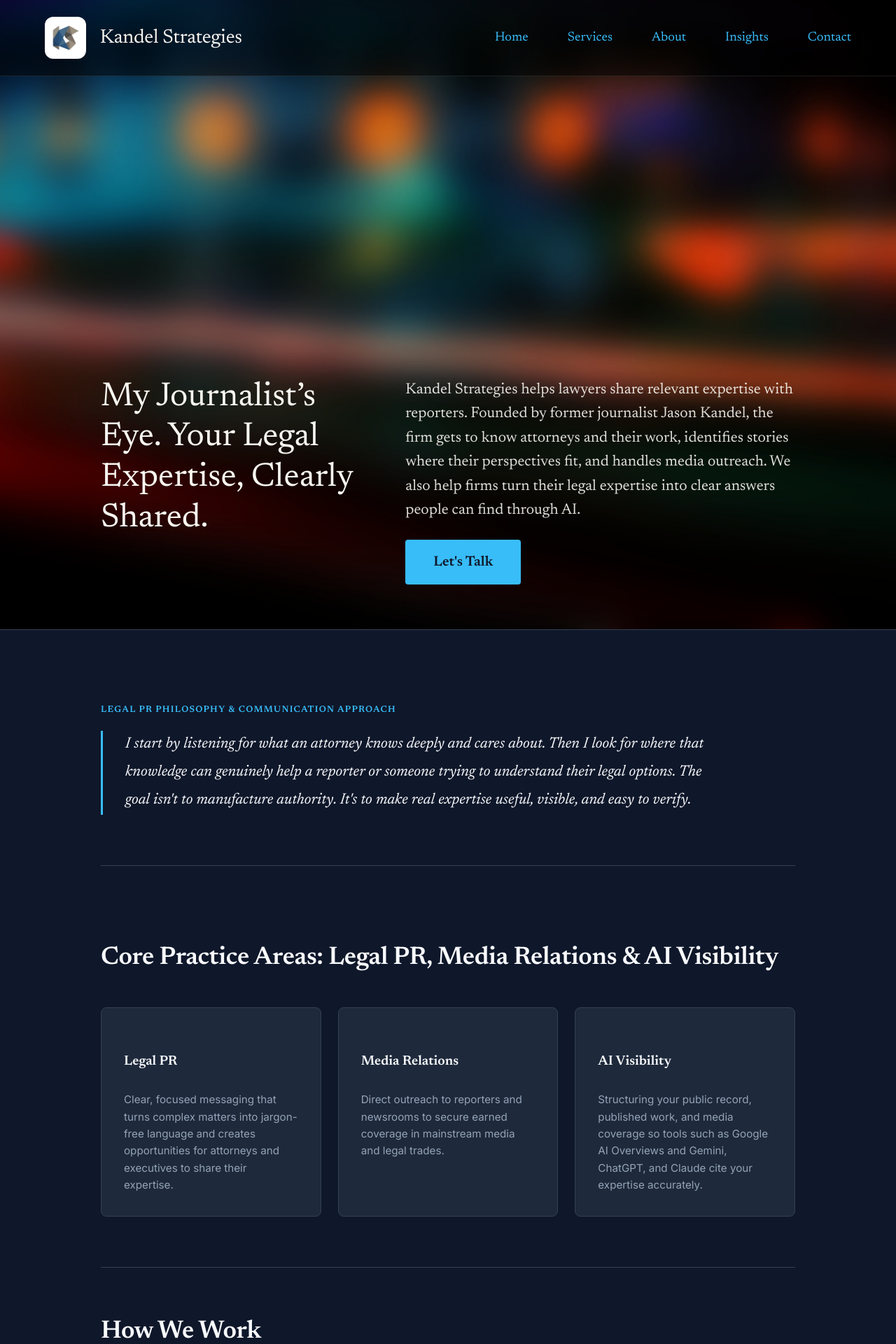
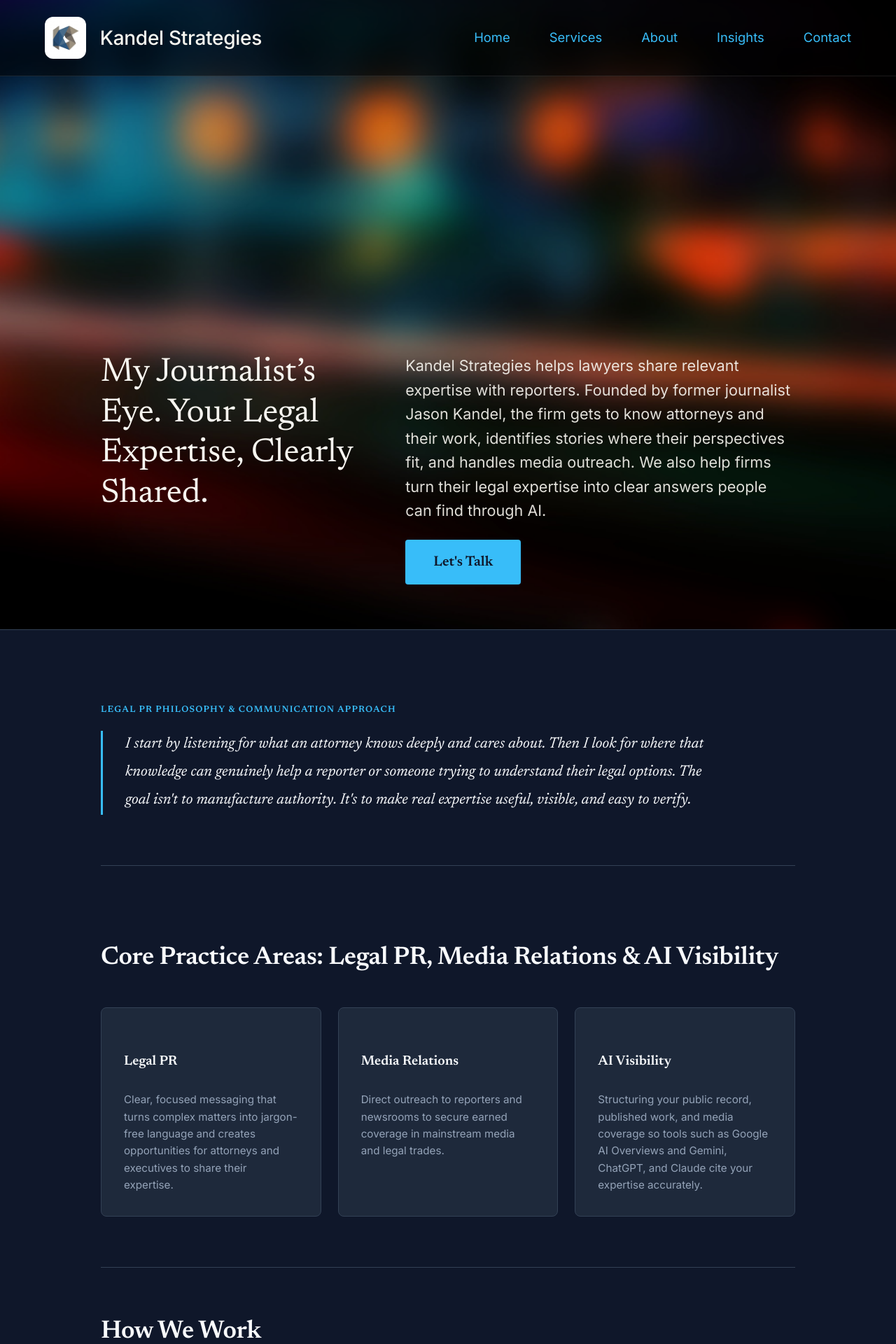
Before and after one commit to jkandel/kandel-website, a Jekyll site: the page built from index.html, in a window 1280 px wide. Shown: the top 1920 px of the page at 70% size. Built offline with Jekyll 4.4.1, drawn with Linux system fonts in a browser that asks for light colours.

Commit message:
Changed hero copy block to Inter

```diff
--- a/_includes/head.html
+++ b/_includes/head.html
@@ -66,7 +66,7 @@
     display: flex;
     flex-direction: column;
     justify-content: space-between;
-    font-family: 'Newsreader', serif;
+    font-family: 'Inter', sans-serif;
     margin: 0;
     padding: 0;
   }
```
